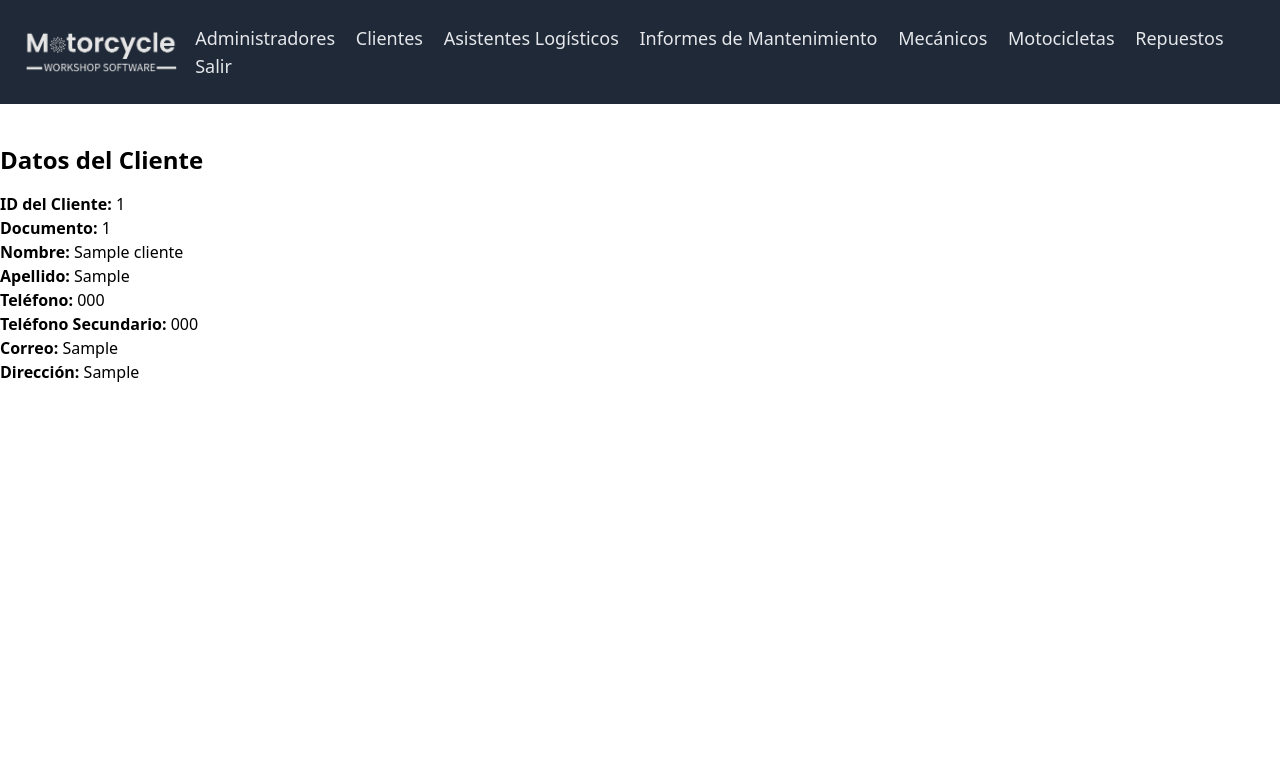
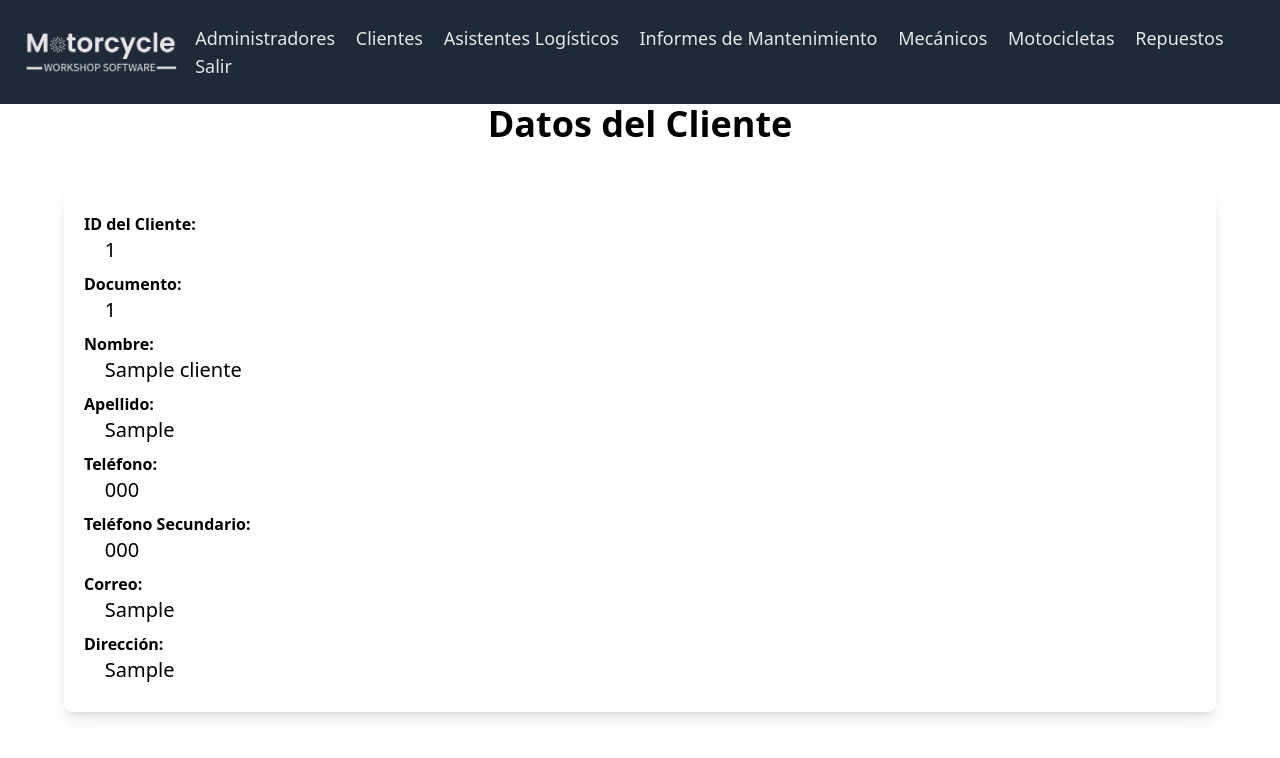
Before and after one commit to dnbravo04/workshopsoftware, a PHP site: page /client/view.php?id=1 in a window 1280 px wide. Shown: the top 758 px of the page. Run offline with PHP 8.4, Linux system fonts and the light colour scheme; tables that the repository leaves empty or names only in its code hold one stand-in row (values such as "Sample post"); some libraries are stand-ins or nearby versions.

Commit message:
Finished client module

```diff
--- a/controllers/ClientController.php
+++ b/controllers/ClientController.php
@@ -78,19 +78,41 @@ class ClientController
 
     public function edit($idCliente)
     {
-
         if (empty($idCliente) || !is_numeric($idCliente)) {
             echo "ID de cliente no válido";
             return;
         }
+
         $cliente = $this->getClientById($idCliente);
 
         if ($cliente === null) {
             echo "Cliente no encontrado";
             return;
         }
-        $this->updateClient($cliente);
-        include 'views/client/edit.php';
+
+        if ($_SERVER['REQUEST_METHOD'] === 'POST') {
+
+            $data = [
+                'idCliente' => $idCliente,
+                'CliDocumento' => $_POST['CliDocumento'],
+                'CliNombre' => $_POST['CliNombre'],
+                'CliApellido' => $_POST['CliApellido'],
+                'CliTelefono' => $_POST['CliTelefono'],
+                'CliTelefonoSecundario' => $_POST['CliTelefonoSecundario'],
+                'CliCorreo' => $_POST['CliCorreo'],
+                'CliDireccion' => $_POST['CliDireccion'],
+            ];
+        }
+
+
+        $result = $this->updateClient($data);
+
+        if ($result!== null) {
+            header('Location: index.php');
+            exit();
+        } else {
+            echo "Error al actualizar el cliente";
+        }
     }
 
     public function updateClient($data)
--- a/models/ClientModel.php
+++ b/models/ClientModel.php
@@ -56,7 +56,7 @@ class ClientModel
 
     public function update()
     {
-        $sql = "UPDATE cliente SET CliDocumento = ?, CliNombre = ?, CliApellido = ?, CliTelefono = ?, CliTelefonoSecundario = ?, CliCorreo = ?, CliDireccion = ? WHERE idCliente = ?";
+        $sql = "UPDATE cliente SET CliDocumento = ?, CliNombre = ?, CliApellido = ?, CliTelefono = ?, CliTelefonoSecundario = ?, CliCorreo = ?, CliDireccion = ? WHERE cliente.idCliente = ?";
         $stmt = $this->db->prepare($sql);
         $stmt->execute([$this->CliDocumento, $this->CliNombre, $this->CliApellido, $this->CliTelefono, $this->CliTelefonoSecundario, $this->CliCorreo, $this->CliDireccion, $this->idCliente]);
 
--- a/views/client/view.php
+++ b/views/client/view.php
@@ -26,17 +26,56 @@
             if ($client !== null) {
                 // Muestra la información del cliente
         ?>
+                <h2 class="text-center text-4xl font-bold">Datos del Cliente</h2>
                 <div class="container mx-auto mt-10">
-                    <h2 class="text-2xl font-semibold mb-4">Datos del Cliente</h2>
-                    <p><strong>ID del Cliente:</strong> <?php echo $client['idCliente']; ?></p>
-                    <p><strong>Documento:</strong> <?php echo $client['CliDocumento']; ?></p>
-                    <p><strong>Nombre:</strong> <?php echo $client['CliNombre']; ?></p>
-                    <p><strong>Apellido:</strong> <?php echo $client['CliApellido']; ?></p>
-                    <p><strong>Teléfono:</strong> <?php echo $client['CliTelefono']; ?></p>
-                    <p><strong>Teléfono Secundario:</strong> <?php echo $client['CliTelefonoSecundario']; ?></p>
-                    <p><strong>Correo:</strong> <?php echo $client['CliCorreo']; ?></p>
-                    <p><strong>Dirección:</strong> <?php echo $client['CliDireccion']; ?></p>
+                    <div class="flex-row justify-content: center">
+                        <div class="w-full max-w-6xl mx-auto bg-white rounded-lg shadow-lg p-5">
+                            <div class="flex-col">
+                                <p class="my-2">
+                                    <strong class="text-base font-bold">ID del Cliente:</strong>
+                                    <br>
+                                    <span class="text-xl"> &nbsp;&nbsp;&nbsp;&nbsp;<?php echo $client['idCliente']; ?></span>
+                                </p>
+                                <p class="my-2">
+                                    <strong class="text-base font-bold">Documento:</strong>
+                                    <br>
+                                    <span class="text-xl"> &nbsp;&nbsp;&nbsp;&nbsp;<?php echo $client['CliDocumento']; ?></span>
+                                </p>
+                                <p class="my-2">
+                                    <strong class="text-base font-bold">Nombre:</strong>
+                                    <br>
+                                    <span class="text-xl"> &nbsp;&nbsp;&nbsp;&nbsp;<?php echo $client['CliNombre']; ?></span>
+                                </p>
+                                <p class="my-2">
+                                    <strong class="text-base font-bold">Apellido:</strong>
+                                    <br>
+                                    <span class="text-xl"> &nbsp;&nbsp;&nbsp;&nbsp;<?php echo $client['CliApellido']; ?></span>
+                                </p>
+                                <p class="my-2">
+                                    <strong class="text-base font-bold">Teléfono:</strong>
+                                    <br>
+                                    <span class="text-xl"> &nbsp;&nbsp;&nbsp;&nbsp;<?php echo $client['CliTelefono']; ?></span>
+                                </p>
+                                <p class="my-2">
+                                    <strong class="text-base font-bold">Teléfono Secundario:</strong>
+                                    <br>
+                                    <span class="text-xl"> &nbsp;&nbsp;&nbsp;&nbsp;<?php echo $client['CliTelefonoSecundario']; ?></span>
+                                </p>
+                                <p class="my-2">
+                                    <strong class="text-base font-bold">Correo:</strong>
+                                    <br>
+                                    <span class="text-xl"> &nbsp;&nbsp;&nbsp;&nbsp;<?php echo $client['CliCorreo']; ?></span>
+                                </p>
+                                <p class="my-2">
+                                    <strong class="text-base font-bold">Dirección:</strong>
+                                    <br>
+                                    <span class="text-xl"> &nbsp;&nbsp;&nbsp;&nbsp;<?php echo $client['CliDireccion']; ?></span>
+                                </p>
+                            </div>
+                        </div>
+                    </div>
                 </div>
+
         <?php
             } else {
                 // Si el cliente no se encontró, muestra un mensaje de error
```
Also changed, not shown: views/client/edit.php (+9 -5 lines).
